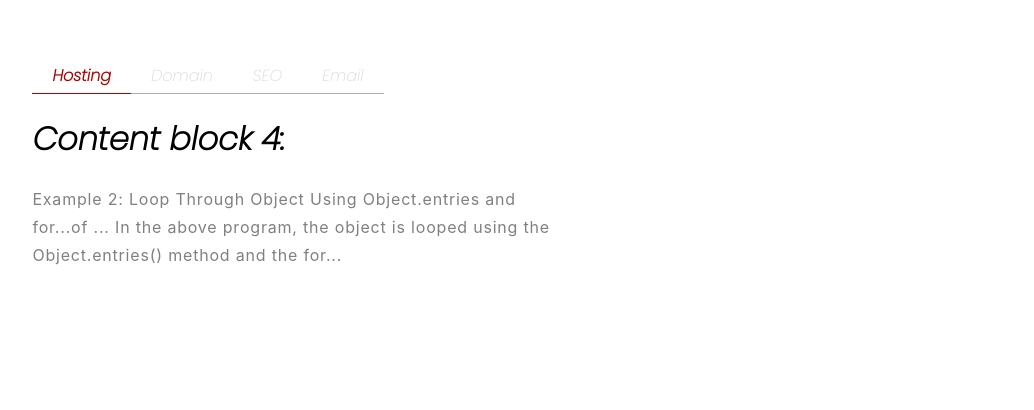
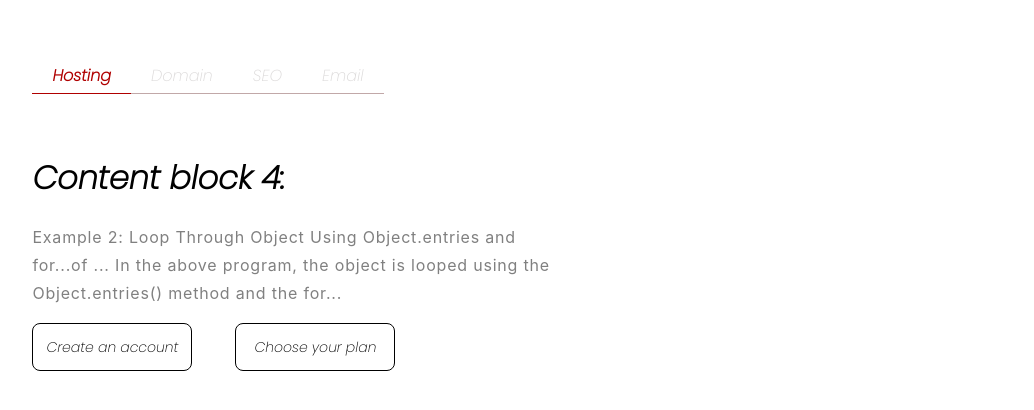
Before and after one commit to AhmedGsm/Web-hosting, a plain HTML site: page index.html in a window 1280 px wide. Shown: the part 122-532 px from the top of the page, without its empty margins (70-1104 px from the left). Drawn offline with Linux system fonts and the light colour scheme.

Commit message:
Create buttons accounts

```diff
--- a/index.html
+++ b/index.html
@@ -59,6 +59,11 @@
                         Example 2: Loop Through Object Using Object.entries and for...of ... In the above program, the object is looped using the Object.entries() method and the for...    </div>
                     </p>
                 </div>
+                <ul class="buttons-nav">
+                    <li><a class="link-button" href="account.html">Create an account</a></li>
+                    <li><a class="link-button" href="plan.html">Choose your plan</a></li>
+                </ul>
+
             </div>
         </div>
         <!-- Illustration Image -->
--- a/style/style.css
+++ b/style/style.css
@@ -110,6 +110,7 @@ nav {
 }
 
 .tabs-container {
+    margin-bottom: 60px;
 }
 
 .tabs-container ul {
@@ -161,9 +162,42 @@ nav {
 
 .tab-content-paragraph {
     font-family: var(--secondary-font);
-    font-size: em;
+    font-size: 1em;
     line-height: 1.75em;
     letter-spacing: 0.05em;
     color: #808080;
 }
 /* end tabs container style */
+
+.buttons-nav {
+    display: flex;
+}
+.buttons-nav li{
+    list-style-type: none;
+}
+.link-button {
+    font-size: 14px;
+    line-height: 24px;
+    width: 160px;
+    height: 48px;
+    border-radius: 8px;
+    text-decoration-line: none;
+    text-align: center;
+    display: flex;
+    justify-content: center;
+    align-items: center;
+    color: #000000;
+    border: 1px solid #000000;
+    box-sizing: border-box;
+}
+
+.link-button:hover {
+    color: white;
+    background: #B00000;
+    border: none;
+    box-shadow: 0px 0px 64px rgba(176, 0, 0, 0.3);
+
+}
+.buttons-nav li:first-child  {
+    margin-right: 4%;
+}
```
